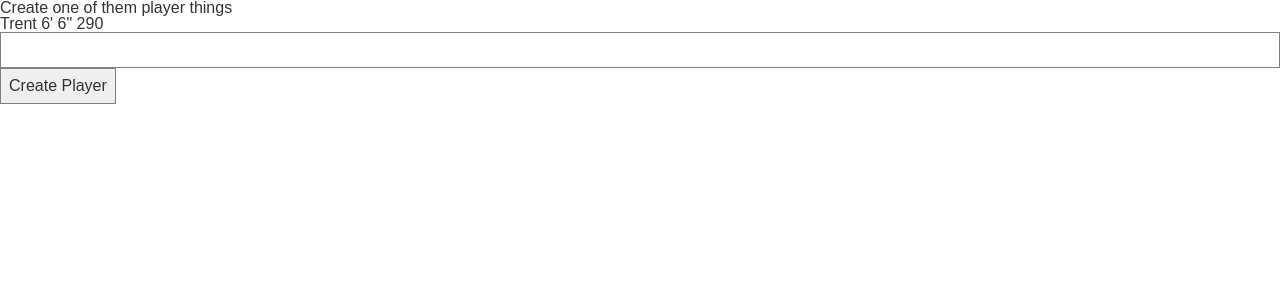
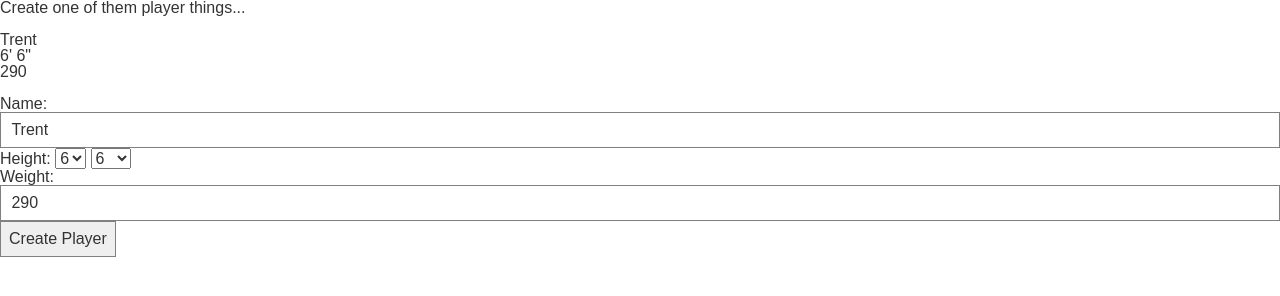
Before and after one commit to tagutting/CompositeClicker, a plain HTML site: page index.html in a window 1280 px wide. Both pictures are taken after a click on the button "Click Here". Drawn offline with nearby package versions, Linux system fonts and the light colour scheme.

Commit message:
Stubbing out player properties. Mostly binded to player model.

```diff
--- a/index.html
+++ b/index.html
@@ -17,13 +17,39 @@
 		<button type="button" ng-click="gameCtrl.startGame()">Click Here</button>
 	</div>
 	<div ng-hide="gameCtrl.showTitle()" ng-controller="PlayerController as playerCtrl">
-		<p>Create one of them player things</p>
-		{{playerCtrl.player.Name}}
-		{{playerCtrl.player.HeightFeet}}'
-		{{playerCtrl.player.HeightInches}}"
-		{{playerCtrl.player.Weight}}
-		<input type="TextField" label="Name" ></input>
-		<button type="button">Create Player</button>
+		<p>Create one of them player things...</p>
+		<br/>
+		<ul>
+			<li>{{playerCtrl.player.Name}}</li>
+			<li>{{playerCtrl.player.HeightFeet}}' {{playerCtrl.player.HeightInches}}"</li>
+			<li>{{playerCtrl.player.Weight}}</li>
+		</ul>
+		<br/>
+		<ul>
+			<li>Name: <input type="TextField" ng-model="playerCtrl.player.Name"></input></li>
+			<li>Height:
+			<select ng-model="playerCtrl.player.HeightFeet">
+				<option>4</option>
+				<option>5</option>
+				<option>6</option>
+			</select>
+			<select ng-model="playerCtrl.player.HeightInches">
+				<option>0</option>
+				<option>1</option>
+				<option>2</option>
+				<option>3</option>
+				<option>4</option>
+				<option>5</option>
+				<option>6</option>
+				<option>7</option>
+				<option>8</option>
+				<option>9</option>
+				<option>10</option>
+				<option>11</option>
+			</select></li>
+			<li>Weight: <input type="TextField" ng-model="playerCtrl.player.Weight"></input></li>
+			<li><button type="button">Create Player</button></li>
+		</ul>
 	</div>
 </body>
 
```
